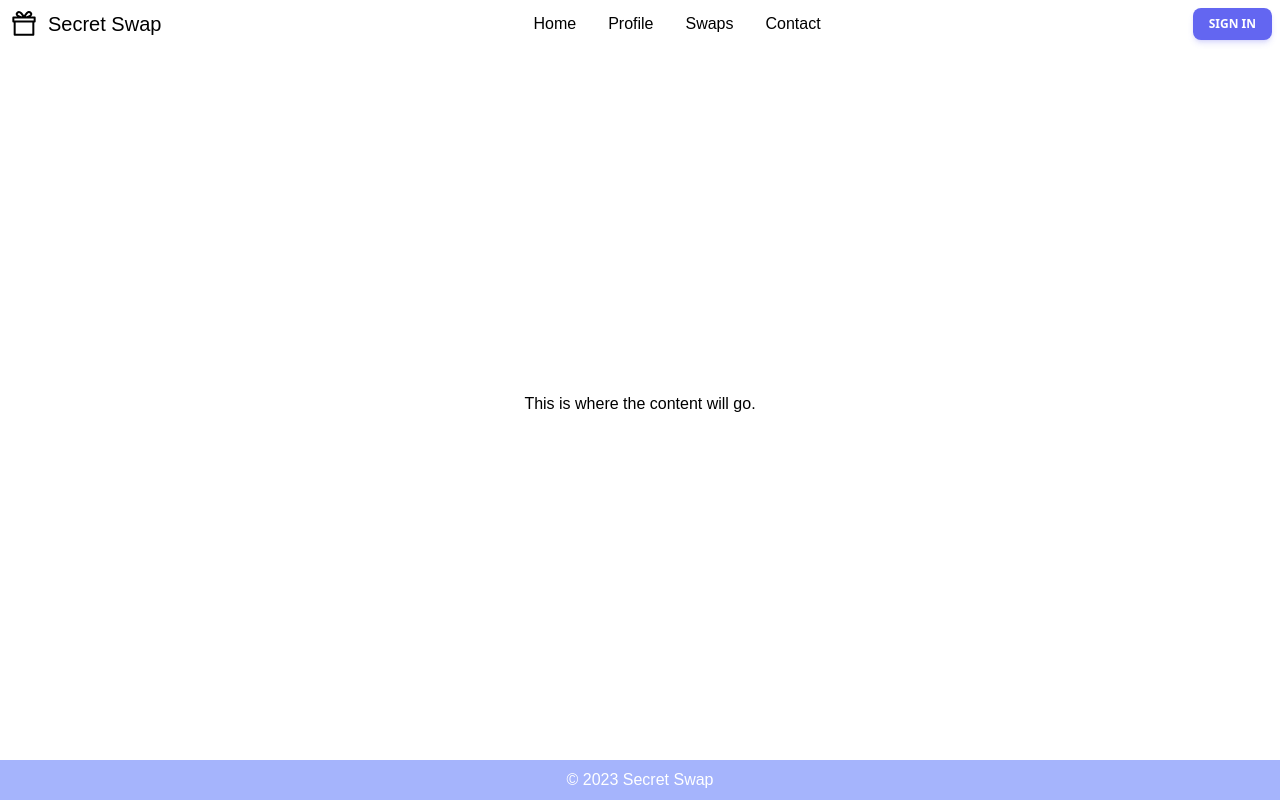
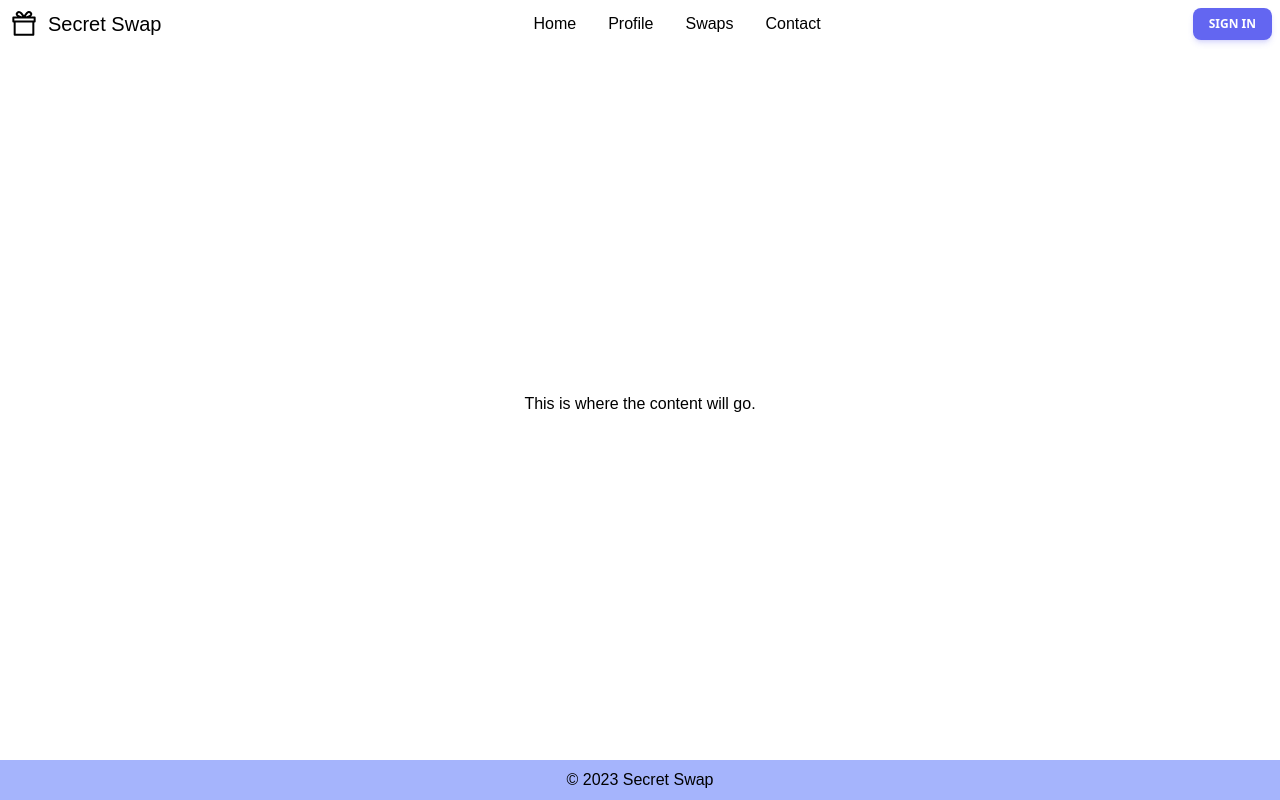
Before and after one commit to nicholas-mcguffin-dev/secret-swap, a React (Vite) app in the folder secret-swap/: page / in a window 1280 px wide. Built offline with nearby package versions, Linux system fonts and the light colour scheme.

Commit message:
Convert footer text to black

```diff
--- a/secret-swap/src/components/Footer.tsx
+++ b/secret-swap/src/components/Footer.tsx
@@ -1,6 +1,6 @@
 function Footer() {
     return (
-        <footer className="bg-indigo-300 text-white py-2">
+        <footer className="bg-indigo-300 text-black py-2">
             <div className="container mx-auto text-center">
             <h6>&copy; {new Date().getFullYear()} Secret Swap</h6>
             </div>
```
